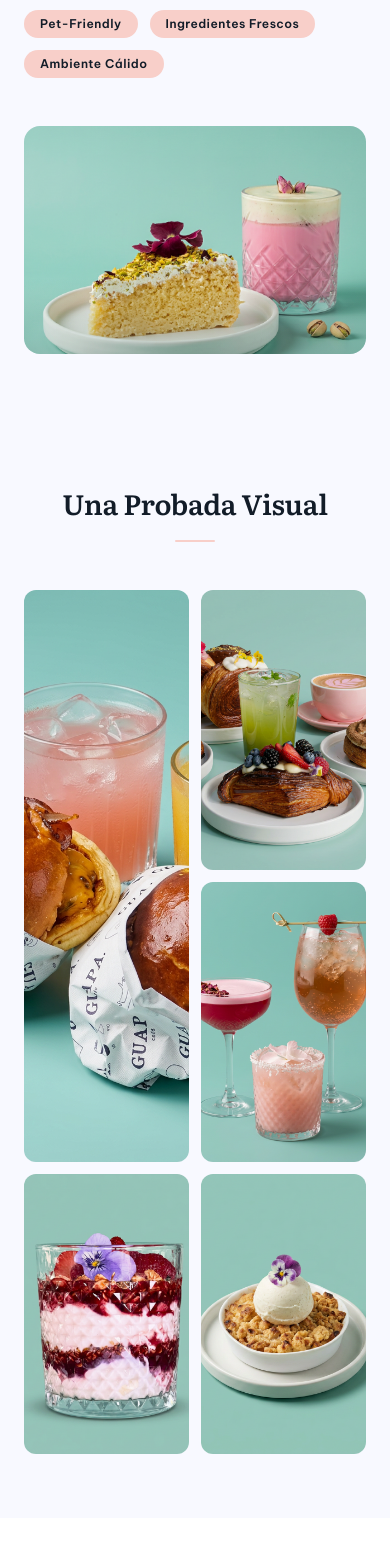
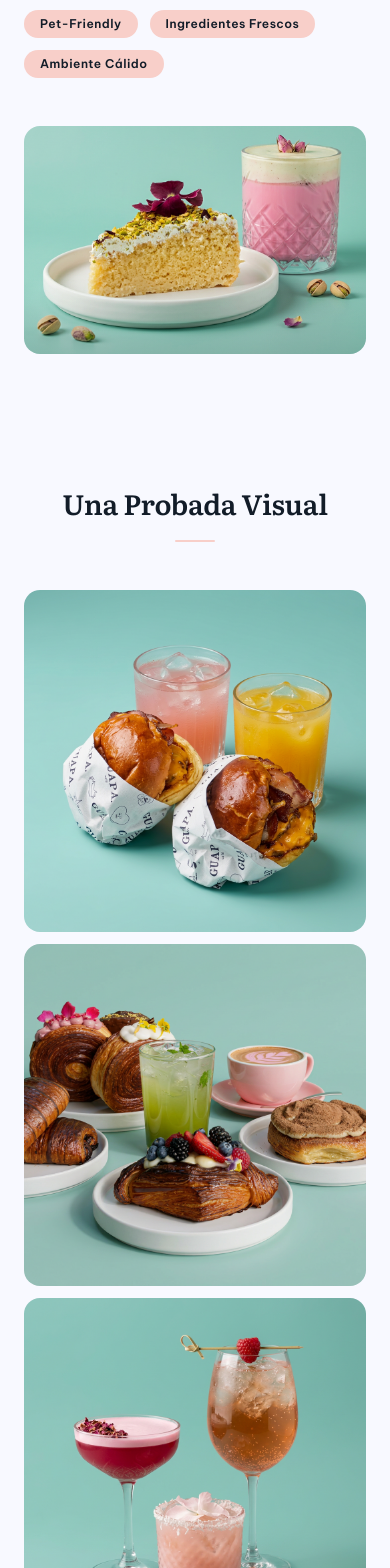
Before and after one commit to federicoreyesveo-creator/GuapaCafe, a Next.js app: page / in a window 390 px wide. Shown: the part 1440-3008 px from the top of the page. Built offline with nearby package versions, Linux system fonts and the light colour scheme.

Commit message:
Design updates: carrot cake image, gallery mobile 1-col squares, menu tabs full-width desktop

```diff
--- a/app/components/Gallery.tsx
+++ b/app/components/Gallery.tsx
@@ -77,16 +77,15 @@ export default function Gallery() {
         </div>
 
         <div
-          className="grid grid-cols-2 lg:grid-cols-3 gap-3 md:gap-4"
-          style={{ gridAutoRows: "280px" }}
+          className="grid grid-cols-1 md:grid-cols-2 lg:grid-cols-3 gap-3 md:gap-4"
+          style={{ gridAutoRows: "auto" }}
         >
           {photos.map((photo, i) => (
             <div
               key={photo.src}
-              className="relative overflow-hidden rounded-xl"
+              className="relative overflow-hidden rounded-2xl cursor-pointer"
               style={{
-                gridRow: i === 0 ? "span 2" : "span 1",
-                cursor: "pointer",
+                aspectRatio: "1 / 1",
                 transform: hovered === i ? "scale(1.02)" : "scale(1)",
                 transition: "transform 0.4s cubic-bezier(0.16,1,0.3,1)",
               }}
--- a/app/components/Menu.tsx
+++ b/app/components/Menu.tsx
@@ -567,7 +567,7 @@ export default function Menu() {
               aria-selected={activeTab === t.id}
               aria-controls={`panel-${t.id}`}
               onClick={() => setActiveTab(t.id)}
-              className="shrink-0 px-5 py-2.5 rounded-lg font-semibold transition-all duration-200"
+              className="shrink-0 md:flex-1 px-5 py-2.5 rounded-lg font-semibold transition-all duration-200 text-center"
               style={{
                 fontFamily: "var(--font-be-vietnam)",
                 fontSize: "0.8125rem",
--- a/app/components/Pasion.tsx
+++ b/app/components/Pasion.tsx
@@ -35,8 +35,8 @@ export default function Pasion() {
 
           <div className="relative rounded-2xl overflow-hidden" style={{ aspectRatio: "3/2", maxHeight: "420px" }}>
             <Image
-              src="/images/food-pastries.png"
-              alt="Croissants artesanales de Guapa Café"
+              src="/images/food-carrot-cake.png"
+              alt="Carrot cake de Guapa Café"
               fill
               className="object-cover"
               sizes="(max-width: 768px) 100vw, 50vw"
```
Also changed, not shown: public/images/food-carrot-cake.png (added).
